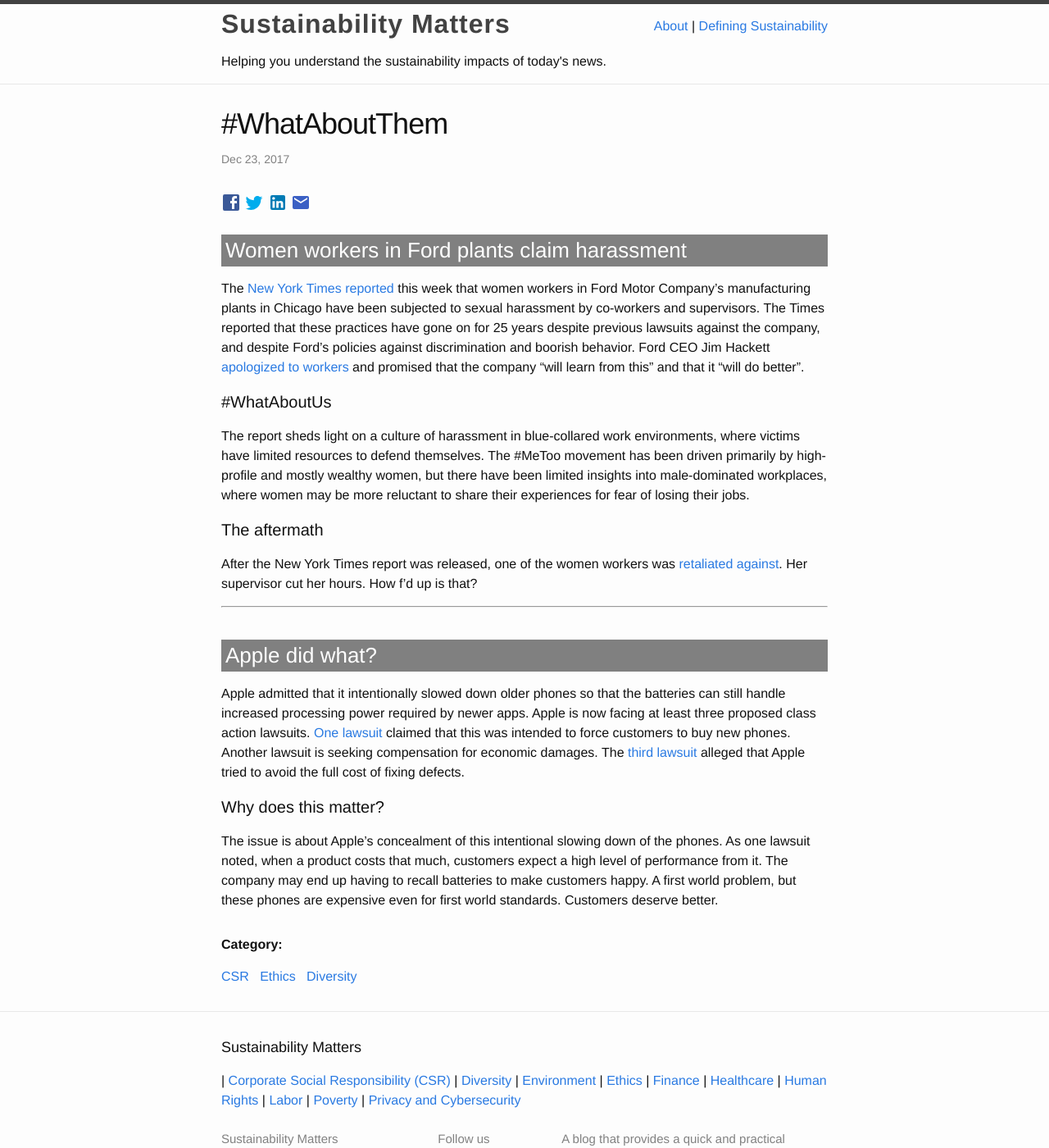
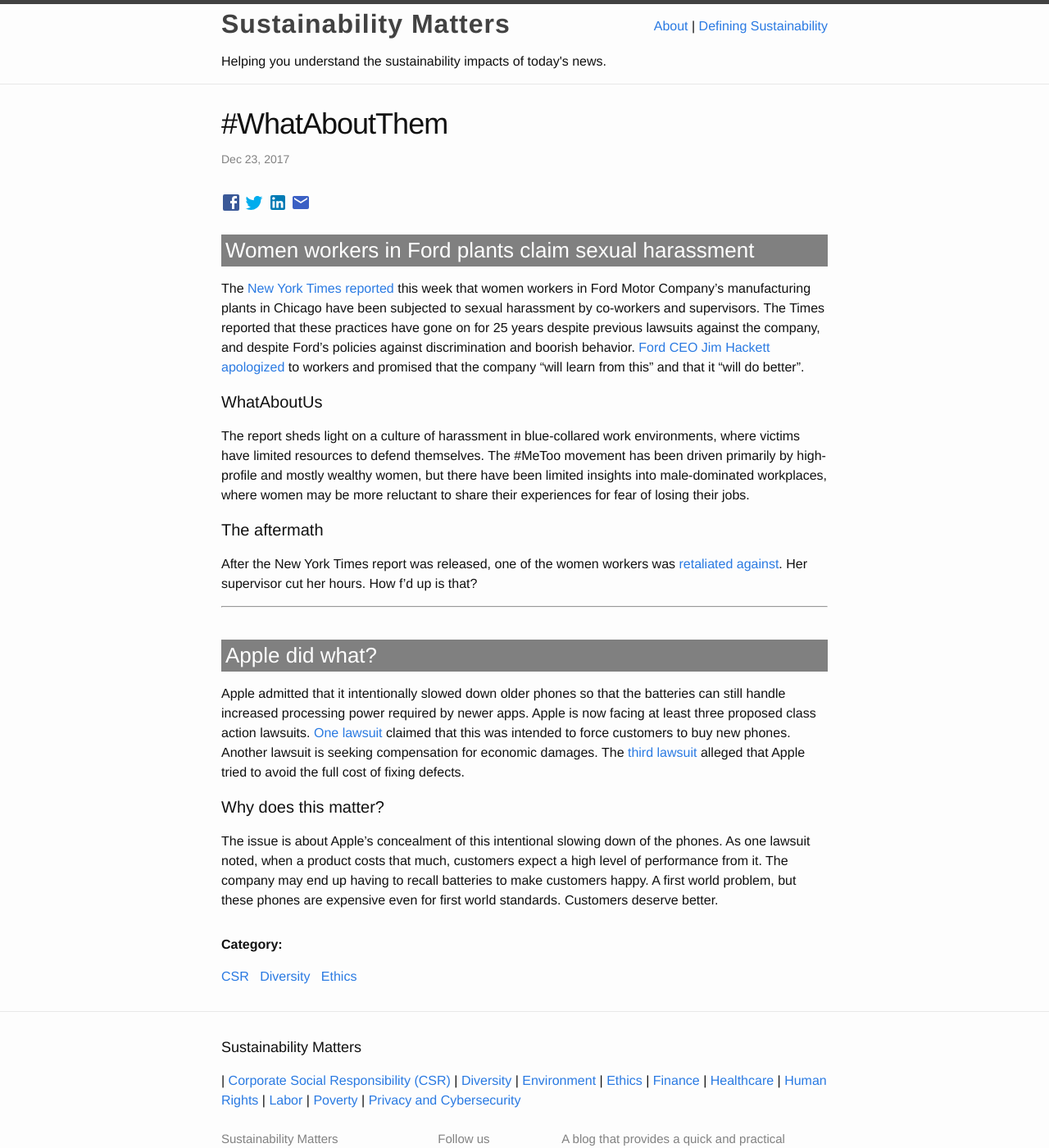
Before and after one commit to Sparkleleuk/Sustainability_Matters, a Jekyll site: the page built from _posts/2017-12-22-ford-apple.markdown, in a window 1280 px wide and 1400 px high. Shown: the whole window at 82% size. Built offline with Jekyll 4.4.1, drawn with Linux system fonts in a browser that asks for light colours.

Commit message:
new post

```diff
--- a/_posts/2017-12-22-ford-apple.markdown
+++ b/_posts/2017-12-22-ford-apple.markdown
@@ -3,20 +3,20 @@ layout: post
 title:  "#WhatAboutThem"
 excerpt: "Women workers claim sexual harassment in Ford has been going on for 25 years. Apple is facing lawsuits for intentionally slowing down older phones."
 date:   2017-12-22 19:00:00 -0500
-categories: [CSR, Ethics, Diversity]
+categories: [CSR, Diversity, Ethics]
 ---
 
-### Women workers in Ford plants claim harassment
+### Women workers in Ford plants claim sexual harassment
 
-The [New York Times reported](https://www.nytimes.com/interactive/2017/12/19/us/ford-chicago-sexual-harassment.html) this week that women workers in Ford Motor Company's manufacturing plants in Chicago have been subjected to sexual harassment by co-workers and supervisors. The Times reported that these practices have gone on for 25 years despite previous lawsuits against the company, and despite Ford's policies against discrimination and boorish behavior. Ford CEO Jim Hackett [apologized to workers](https://www.nytimes.com/2017/12/21/us/ford-apology-sexual-harassment.html) and promised that the company "will learn from this" and that it "will do better".
+The [New York Times reported](https://www.nytimes.com/interactive/2017/12/19/us/ford-chicago-sexual-harassment.html?_r=0) this week that women workers in Ford Motor Company’s manufacturing plants in Chicago have been subjected to sexual harassment by co-workers and supervisors. The Times reported that these practices have gone on for 25 years despite previous lawsuits against the company, and despite Ford’s policies against discrimination and boorish behavior. [Ford CEO Jim Hackett apologized](https://www.nytimes.com/2017/12/21/us/ford-apology-sexual-harassment.html) to workers and promised that the company “will learn from this” and that it “will do better”.
 
-#### #WhatAboutUs
+#### WhatAboutUs
 
 The report sheds light on a culture of harassment in blue-collared work environments, where victims have limited resources to defend themselves. The #MeToo movement has been driven primarily by high-profile and mostly wealthy women, but there have been limited insights into male-dominated workplaces, where women may be more reluctant to share their experiences for fear of losing their jobs.
 
 #### The aftermath
 
-After the New York Times report was released, one of the women workers was [retaliated against](https://www.cbsnews.com/videos/nyts-jodi-kantor-on-misconduct-allegations-at-ford-work-was-used-as-leverage/). Her supervisor cut her hours. How f'd up is that?
+After the New York Times report was released, one of the women workers was [retaliated against](https://www.cbsnews.com/videos/nyts-jodi-kantor-on-misconduct-allegations-at-ford-work-was-used-as-leverage/). Her supervisor cut her hours. How f’d up is that?
 
 * * *
 <br />
@@ -26,4 +26,4 @@ Apple admitted that it intentionally slowed down older phones so that the batter
 
 #### Why does this matter?
 
-The issue is about Apple's concealment of this intentional slowing down of the phones. As one lawsuit noted, when a product costs that much, customers expect a high level of performance from it. The company may end up having to recall batteries to make customers happy. A first world problem, but these phones are expensive even for first world standards. Customers deserve better.
+The issue is about Apple’s concealment of this intentional slowing down of the phones. As one lawsuit noted, when a product costs that much, customers expect a high level of performance from it. The company may end up having to recall batteries to make customers happy. A first world problem, but these phones are expensive even for first world standards. Customers deserve better.
```
Also changed, not shown: _posts/2017-12-26-china-growth.markdown (added, +23 -0 lines).
